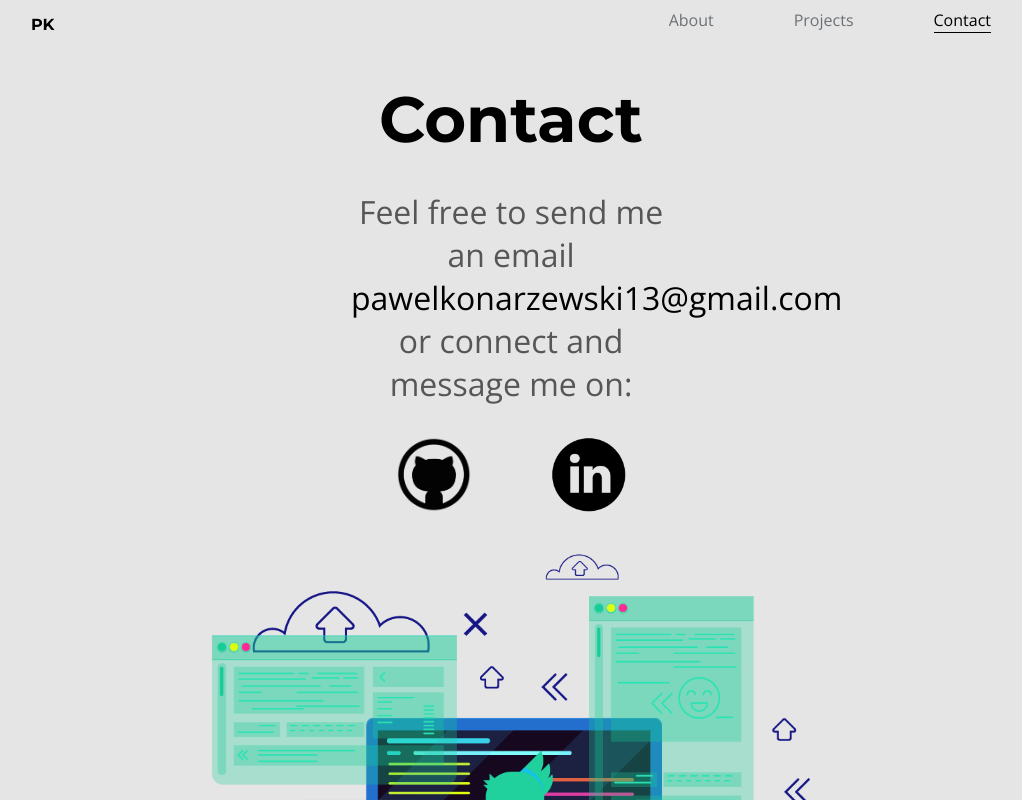
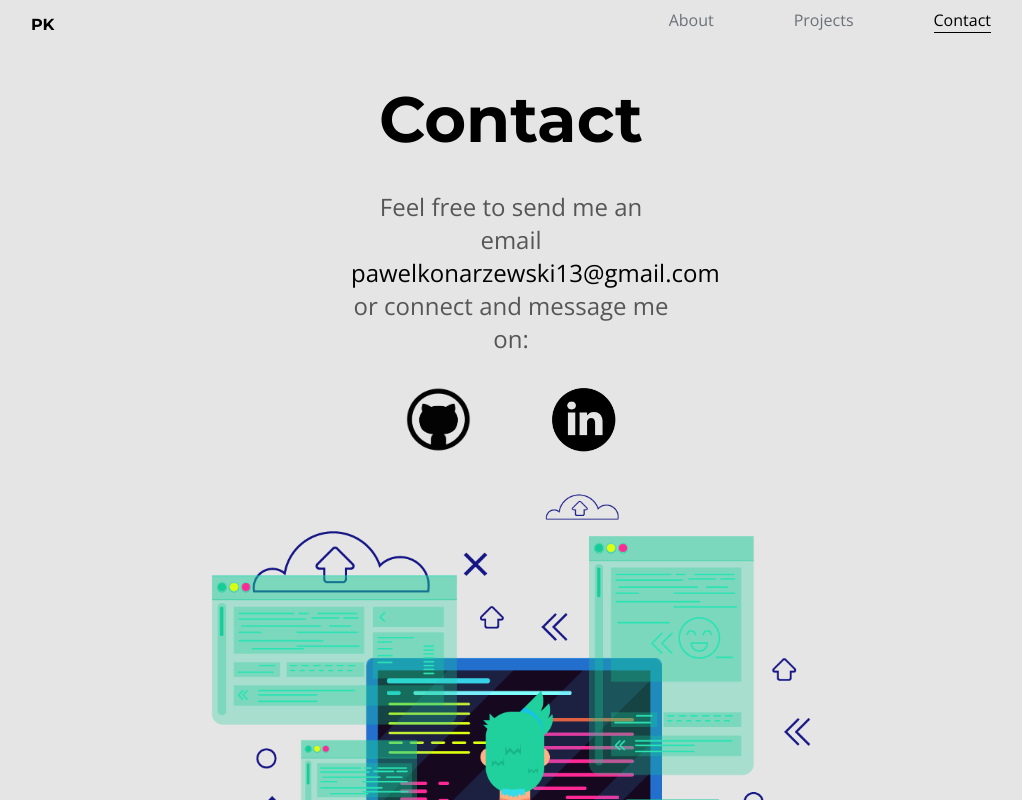
Before and after one commit to KonarzewskiP/portfolioWeb, a React (Create React App) app: page /contact in a window 1280 px wide. Shown: the top 800 px of the page, without its empty margins (129-1151 px from the left). Built offline with nearby package versions, Linux system fonts and the light colour scheme.

Commit message:
update information

```diff
--- a/src/components/AboutMeSection.js
+++ b/src/components/AboutMeSection.js
@@ -6,9 +6,9 @@ const AboutMeSection = () => {
         <StyledAboutMe>
             <StyledAbout>
                 <h2>About me</h2>
-                <p> My name is Pawel, and I am a Junior Full Stack Developer based in London. I am currently looking
+                <p> My name is Pawel, and I am a Junior Software Developer based in London. I am currently looking
                     for a new career opportunity which allow me to fully utilise my knowledge and skills,
-                    and further grow and develop my programming abilities.
+                    and further grow and develop my programming skills.
                 </p>
                 <br/>
                 <p>
--- a/src/pages/Contact.js
+++ b/src/pages/Contact.js
@@ -56,10 +56,10 @@ const StyledContacts = styled(motion.div)`
     }
   }
   p {
-    font-size: 2rem;
+    font-size: 1.5rem;
     padding: 2rem;
     @media (max-width: 800px) {
-      font-size: 1.3rem;
+      font-size: 1.2rem;
       padding: 1rem;
     }
   }
@@ -81,9 +81,9 @@ const StyledContactInfo = styled.div`
   }
 
   img {
-    height: 75px;
+    height: 65px;
     @media (max-width: 800px) {
-      height: 65px;
+      height: 55px;
     }
   }
 `
--- a/src/pages/MainPage.js
+++ b/src/pages/MainPage.js
@@ -10,7 +10,7 @@ import Nav from "../components/Nav";
 const MainPage = () => {
     const part1 = "Hi there, I'm ";
     const name = "Pawel Konarzewski. ";
-    const part2 = "Full stack developer. ";
+    const part2 = "Software developer. ";
     return (
         <motion.div variants={animateView} initial="hidden" animate="show" exit="hidden">
             <Nav/>
```
Also changed, not shown: 1 other file (tests, documents, lock files or other folders).
